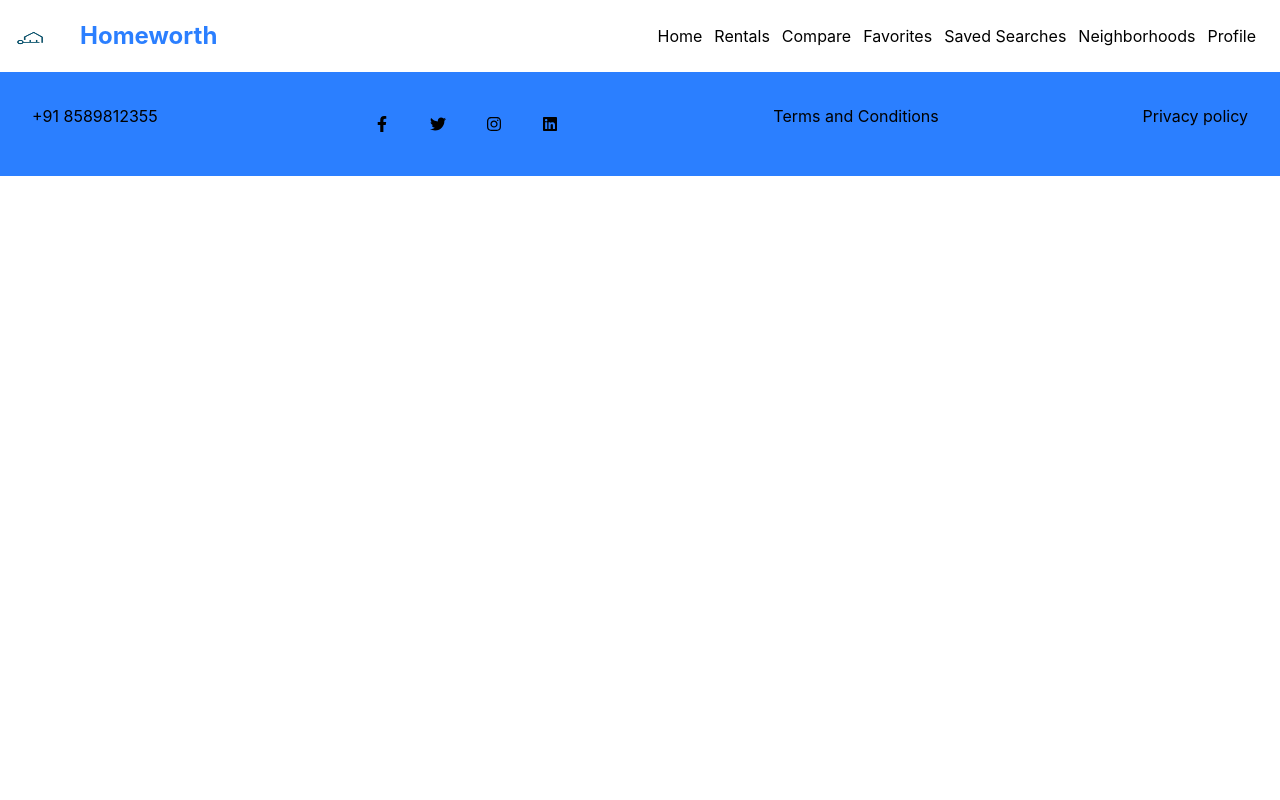
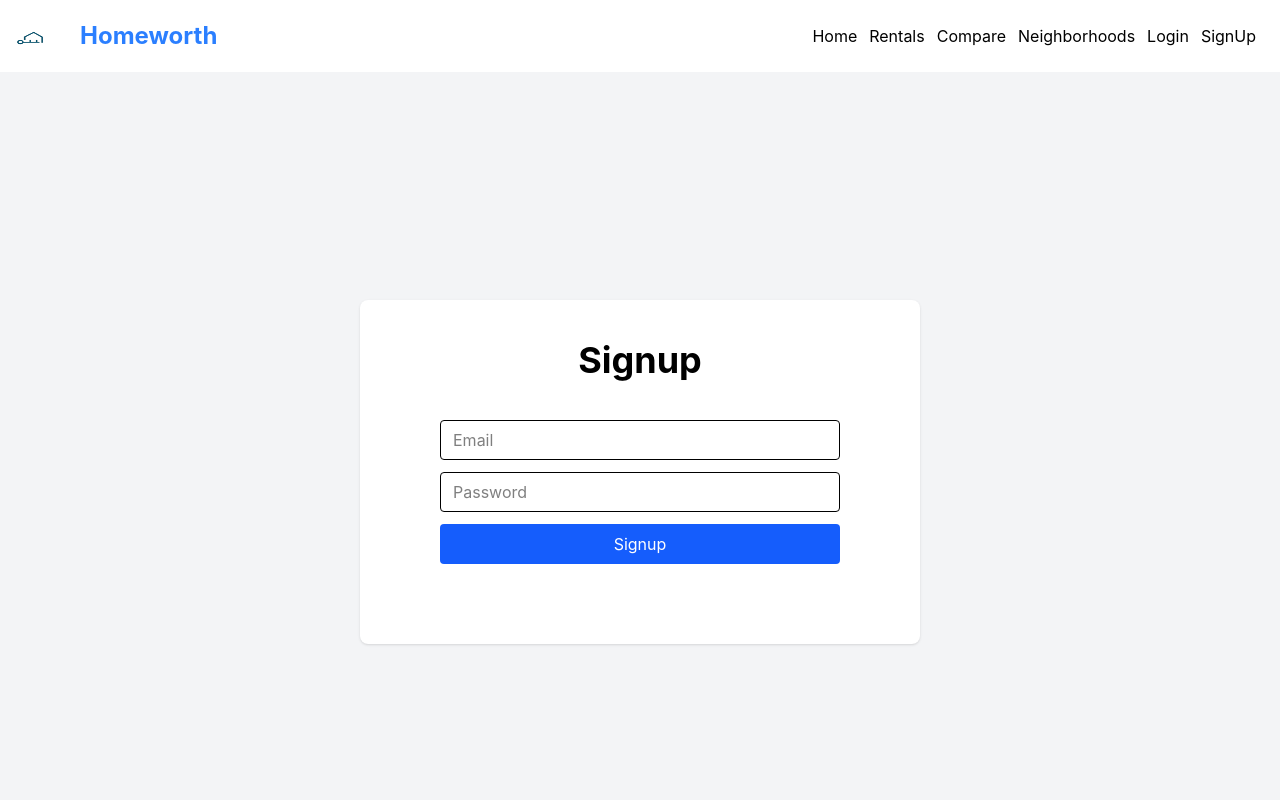
Before and after one commit to krishnenduka-ui/smart_rent_predictor, a React (Vite) app: page /signup in a window 1280 px wide. Shown: the top 800 px of the page. Built offline with nearby package versions, Linux system fonts and the light colour scheme.

Commit message:
add signup and login pages

```diff
--- a/package.json
+++ b/package.json
@@ -12,6 +12,7 @@
   "dependencies": {
     "@reduxjs/toolkit": "^2.11.2",
     "@tailwindcss/vite": "^4.2.1",
+    "axios": "^1.13.6",
     "react": "^19.2.0",
     "react-dom": "^19.2.0",
     "react-icons": "^5.6.0",
--- a/src/App.jsx
+++ b/src/App.jsx
@@ -7,10 +7,14 @@ import Compare from './pages/Compare'
 import Favorites from './pages/Favorites'
 import SavedSearches from './pages/SavedSearches'
 import Neighborhoods from './pages/Neighborhoods'
-import Profile from './pages/Profile'
+import Login from './pages/Login'
 import Footer from './pages/Footer'
 import Properties from './pages/Properties'
 import Map from './pages/Map'
+import Dashboard from './pages/Dashboard'
+import ProtectedRoute from './components/ProtectedRoute'
+import Signup from './pages/Signup'
+
 const App = () => {
   return (
     <div>
@@ -23,9 +27,13 @@ const App = () => {
         <Route path='/favorites' element = {<Favorites/>}/>
         <Route path='/saved-searches' element = {<SavedSearches/>}/>
         <Route path='/neighborhoods' element = {<Neighborhoods/>}/>
-        <Route path='/profile' element = {<Profile/>}/>
+        <Route path='/signup' element = {<Signup/>}/>
+        <Route path='/login' element={<Login/>}/>
         <Route path="/properties/:id" element={<Properties />} />
         <Route path='/map' element={<Map/>}/>
+        <Route path='/dashboard' element={<ProtectedRoute>
+                                              <Dashboard/>
+                                          </ProtectedRoute>}/>
 
 
       </Routes>
--- a/src/app/store.js
+++ b/src/app/store.js
@@ -1,7 +1,9 @@
 import { configureStore } from "@reduxjs/toolkit";
 import socialReducer from '../features/socialSlice'
+import authReducer from '../features/authSlice'
 export const store = configureStore({
     reducer:{
-        social:socialReducer
+        social:socialReducer,
+        auth : authReducer
     }
 })
--- a/src/components/Navbar.jsx
+++ b/src/components/Navbar.jsx
@@ -11,10 +11,9 @@ const Navbar = () => {
                 <Link to={'/'} className="hover:text-blue-200">Home</Link>
                 <Link to={'/rentals'} className="hover:text-blue-200">Rentals</Link>
                 <Link to={'/compare'} className="hover:text-blue-200">Compare</Link>
-                <Link to={'/favorites'} className="hover:text-blue-200">Favorites</Link>
-                <Link to={'/saved-searches'} className="hover:text-blue-200">Saved Searches</Link>
                 <Link to={'/neighborhoods'} className="hover:text-blue-200">Neighborhoods</Link>
-                <Link to={'/profile'} className="hover:text-blue-200">Profile</Link>
+                <Link to={'/login'} className="hover:text-blue-200">Login</Link>
+                 <Link to={'/signup'} className="hover:text-blue-200">SignUp</Link>
             </div>
         </div>
 
--- /dev/null
+++ b/src/components/ProtectedRoute.jsx
@@ -0,0 +1,10 @@
+import { useSelector } from "react-redux";
+import { Navigate } from "react-router-dom";
+
+const ProtectedRoute = ({ children }) => {
+  const { isAuthenticated } = useSelector((state) => state.auth);
+
+  return isAuthenticated ? children : <Navigate to={"/login"} replace />;
+};
+
+export default ProtectedRoute;
--- /dev/null
+++ b/src/features/authSlice.js
@@ -0,0 +1,56 @@
+import { createSlice } from "@reduxjs/toolkit";
+
+const currentUser = JSON.parse(localStorage.getItem("currentUser"));
+
+const initialState = {
+  user: currentUser || null,
+  isAuthenticated: currentUser ? true : false,
+};
+
+const authSlice = createSlice({
+  name: "auth",
+  initialState,
+  reducers: {
+    signup: (state, action) => {
+      const users = JSON.parse(localStorage.getItem("users")) || [];
+
+      users.push(action.payload);
+
+      localStorage.setItem("users", JSON.stringify(users));
+      localStorage.setItem("currentUser", JSON.stringify(action.payload));
+
+      state.user = action.payload;
+      state.isAuthenticated = true;
+    },
+
+    login: (state, action) => {
+      const users = JSON.parse(localStorage.getItem("users")) || [];
+
+      const foundUser = users.find(
+        (user) =>
+          user.email === action.payload.email &&
+          user.password === action.payload.password
+      );
+
+      if (foundUser) {
+        localStorage.setItem("currentUser", JSON.stringify(foundUser));
+
+        state.user = foundUser;
+        state.isAuthenticated = true;
+      } else {
+        alert("Invalid credentials");
+      }
+    },
+
+    logout: (state) => {
+      localStorage.removeItem("currentUser");
+
+      state.user = null;
+      state.isAuthenticated = false;
+    },
+  },
+});
+
+export const { signup, login, logout } = authSlice.actions;
+
+export default authSlice.reducer;
--- /dev/null
+++ b/src/pages/Dashboard.jsx
@@ -0,0 +1,34 @@
+import { useDispatch } from "react-redux";
+import { logout } from "../features/authSlice";
+import { useNavigate } from "react-router-dom";
+import { Link } from "react-router-dom";
+
+const Dashboard = () => {
+  const dispatch = useDispatch();
+  const navigate = useNavigate();
+
+  const handleLogout = () => {
+    dispatch(logout());
+    navigate("/login");
+  };
+
+  return (
+    <div className="min-h-screen">
+      <div className="flex justify-between bg-blue-600 p-6 text-white">
+        <h1 className="font-bold text-xl  ">My Dashboard</h1>
+        <div className="">
+          <Link to={'/favorites'} className="p-2 hover:text-gray-300">Favorites</Link>
+          <Link to={'/saved-searches'} className="p-2 hover:text-gray-300">Saved Searches</Link>
+          <button
+            className=" border p-2 rounded hover:text-gray-300"
+            onClick={handleLogout}>Logout</button>
+        </div>
+
+      </div>
+
+    </div>
+
+  );
+}
+
+export default Dashboard;
--- /dev/null
+++ b/src/pages/Login.jsx
@@ -0,0 +1,56 @@
+import { useState } from "react";
+import { useDispatch, useSelector } from "react-redux";
+import { login } from "../features/authSlice";
+import { useNavigate } from "react-router-dom";
+
+const Login = () => {
+    const [form, setForm] = useState({
+        email: "",
+        password: "",
+    });
+
+    const dispatch = useDispatch();
+    const navigate = useNavigate();
+
+    const { isAuthenticated } = useSelector((state) => state.auth);
+
+    const handleSubmit = (e) => {
+        e.preventDefault();
+
+        dispatch(login(form));
+
+        if (isAuthenticated) {
+            navigate("/dashboard");
+        }
+    };
+
+    return (
+        <div className="min-h-screen flex justify-center items-center h-100 bg-gray-100">
+
+
+            <form className="bg-white p-10  rounded-lg shadow hover:shadow-lg transition overflow-hidden "
+                onSubmit={handleSubmit}>
+                <h2 className="font-bold text-4xl text-center ">Login</h2>
+                <div className=" flex flex-col gap-3 p-10">
+                    <input
+                        className="w-100 h-10 p-3 border rounded "
+                        placeholder="Email"
+                        onChange={(e) => setForm({ ...form, email: e.target.value })}
+                    />
+
+                    <input
+                         className="w-100 h-10 p-3 border rounded"
+                        type="password"
+                        placeholder="Password"
+                        onChange={(e) => setForm({ ...form, password: e.target.value })}
+                    />
+
+                    <button className="w-100 h-10 bg-blue-600 rounded text-white hover:text-gray-300 " type="submit">Login</button>
+                </div>
+
+            </form>
+        </div>
+    );
+}
+
+export default Login;
--- a/src/pages/Profile.jsx
+++ /dev/null
@@ -1,9 +0,0 @@
-import React from 'react'
-
-const Profile = () => {
-  return (
-    <div>Profile</div>
-  )
-}
-
-export default Profile
--- /dev/null
+++ b/src/pages/Signup.jsx
@@ -0,0 +1,49 @@
+import { useState } from "react";
+import { useDispatch } from "react-redux";
+import { signup } from "../features/authSlice";
+import { useNavigate } from "react-router-dom";
+
+const Signup = () => {
+    const [form, setForm] = useState({
+        email: "",
+        password: "",
+    });
+
+    const dispatch = useDispatch();
+    const navigate = useNavigate();
+
+    const handleSubmit = (e) => {
+        e.preventDefault();
+        dispatch(signup(form));
+        navigate("/dashboard");
+    };
+
+    return (
+        <div className="min-h-screen flex justify-center items-center h-100 bg-gray-100">
+            <form className="bg-white p-10  rounded-lg shadow hover:shadow-lg transition overflow-hidden "
+                onSubmit={handleSubmit}>
+                <h2 className="font-bold text-4xl text-center ">Signup</h2>
+                <div className=" flex flex-col gap-3 p-10">
+
+
+                    <input
+                        className="w-100 h-10 p-3 border rounded "
+                        placeholder="Email"
+                        onChange={(e) => setForm({ ...form, email: e.target.value })}
+                    />
+
+                    <input
+                        className="w-100 h-10 p-3 border rounded"
+                        type="password"
+                        placeholder="Password"
+                        onChange={(e) => setForm({ ...form, password: e.target.value })}
+                    />
+
+                    <button className="w-100 h-10 bg-blue-600 rounded text-white hover:text-gray-300 " type="submit">Signup</button>
+                </div>
+            </form>
+        </div>
+    );
+}
+
+export default Signup;
```
Also changed, not shown: src/data/properties.JSON (added, +23 -0 lines), 1 other file (tests, documents, lock files or other folders).
